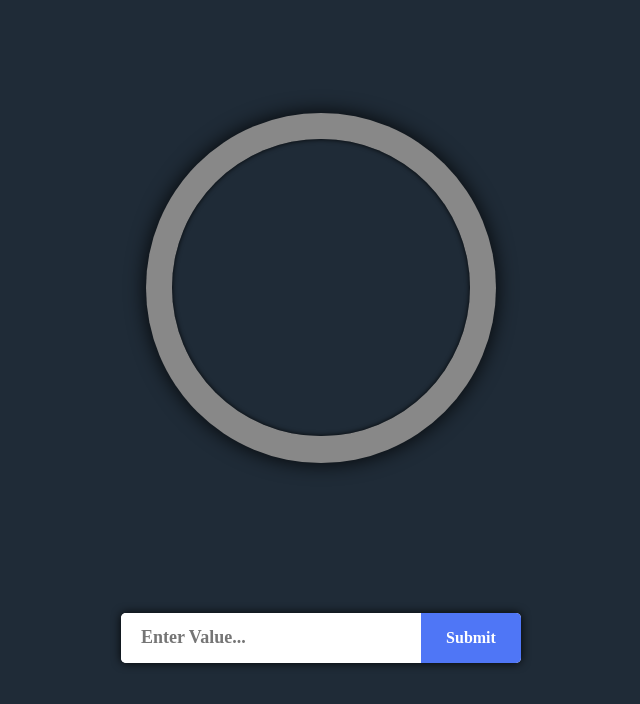
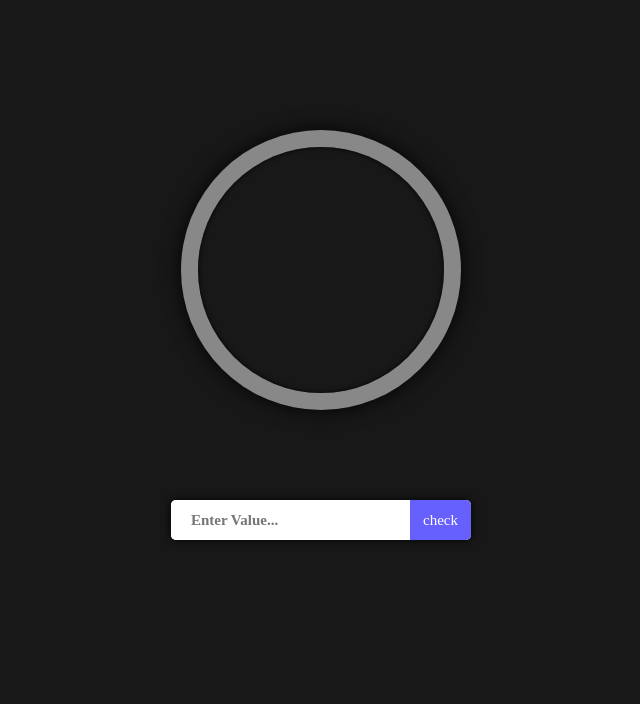
Before and after one commit to Promise-Digitals/dynamic-circular-bar, a plain HTML site: page index.html in a window 1280 px wide. Shown: the whole page, without its empty margins (319-959 px from the left). Drawn offline with Linux system fonts and the light colour scheme.

Commit message:
Updated the design

```diff
--- a/index.html
+++ b/index.html
@@ -12,7 +12,7 @@
     </div>
     <div class="form">
         <input type="text" placeholder="Enter Value..." id="input-value">
-        <button onclick="count()">Submit</button>
+        <button onclick="count()">check</button>
     </div>
     <script src="script.js"></script>
 </body>
--- a/script.js
+++ b/script.js
@@ -6,15 +6,15 @@ let submitBtn = document.getElementById("submit-btn");
 function count(){
     let progressValue = 0;
     let counting = inputValue.value;
-    let progressEndValue = +counting;
-    let speed = 60;
+    let progressEndValue = +counting; //converting counting string to number...
+    let speed = 100;
     if (counting <= 0  || counting > 100){
         progressValue = "";
     }else{
         let progress = setInterval(() =>{
             progressValue++;
             valueContainer.textContent = `${progressValue}%`;
-            progressBar.style.background = `conic-gradient(#4f76f6 ${progressValue* 3.6}deg, #555 ${progressValue * 3.6}deg)`;
+            progressBar.style.background = `conic-gradient(#6660ff ${progressValue * 3.6}deg, #333 ${progressValue * 3.6}deg)`;
             if (progressValue == progressEndValue){
                 clearInterval(progress);
             }
--- a/style.css
+++ b/style.css
@@ -7,13 +7,13 @@
 body{
     width: 100%;
     height: 100vh;
-    background: #1f2b37;
+    background: #181818;
     display: grid;
     place-items: center;
 }
 .circular-progress{
-    width: 350px;
-    height: 350px;
+    width: 280px;
+    height: 280px;
     border-radius: 50%;
     background: #888;
     display: grid;
@@ -22,33 +22,33 @@ body{
 }
 .circular-progress::before{
     content: "";
-    width: 85%;
-    height: 85%;
-    background: #1f2b37;
+    width: 88%;
+    height: 88%;
+    background: #181818;
     border-radius: 50%;
     box-shadow: inset 0 0 5px rgba(0, 0, 0, 0.9);
 }
 .value-container{
     position: absolute;
-    font-size: 50px;
-    color: #f9f9f9;
+    font-size: 35px;
+    color: #ffffff;
 }
 .form{
-    width: 400px;
-    height: 50px;
+    width: 300px;
+    height: 40px;
     display: flex;
     align-items: center;
     justify-content: center;
-    background: #fff;
+    background: #ffffff;
     border-radius: 5px;
-    margin-top: -100px;
+    margin-top: -300px;
     box-shadow: 0 0 10px rgba(0, 0, 0, 0.9);
 }
 .form input{
     flex: 1;
     height: 100%;
-    padding: 10px 20px;
-    font-size: 18px;
+    padding: 5px 20px;
+    font-size: 15px;
     border: none;
     outline: 0;
     border-radius: 5px 0 0 5px;
@@ -57,11 +57,11 @@ body{
 .form button{
     width: 100px;
     height: 100%;
-    font-size: 16px;
+    font-size: 15px;
     border: 0;
     outline: none;
-    background: #4f76f6;
+    background: #6660ff;
     color: #fff;
     border-radius: 0 5px 5px 0;
-    font-weight: 600;
+    font-weight: 500;
 }
```
